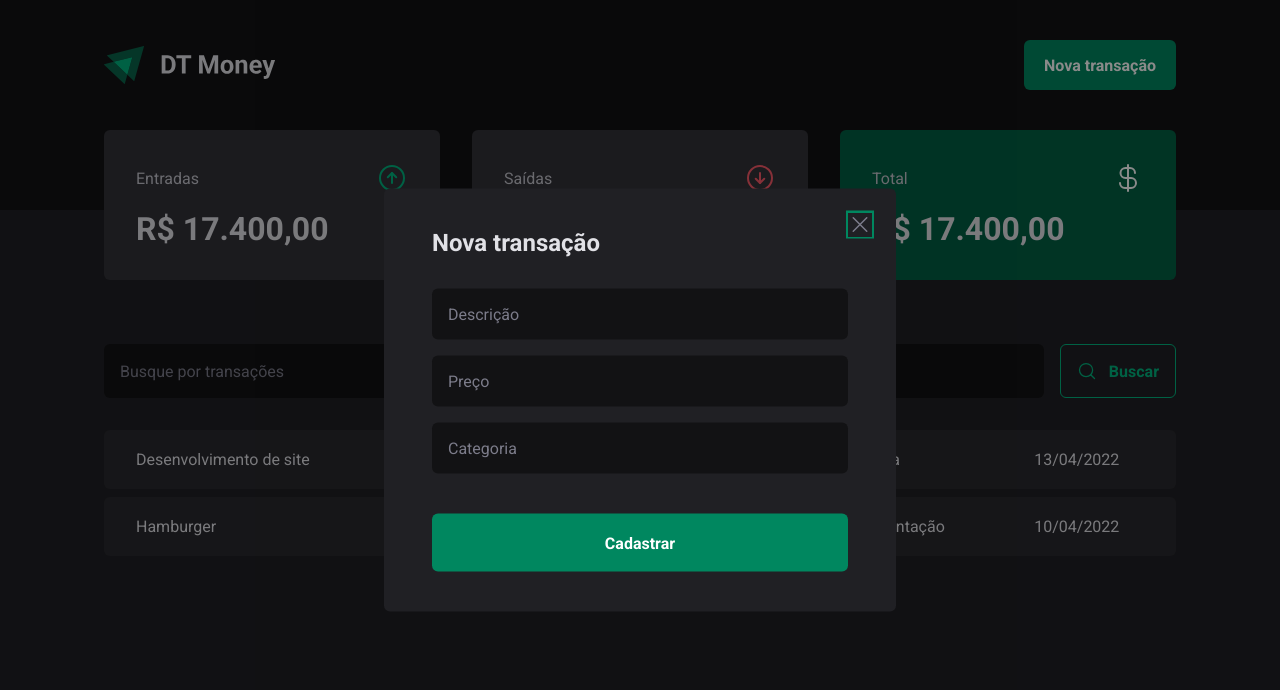
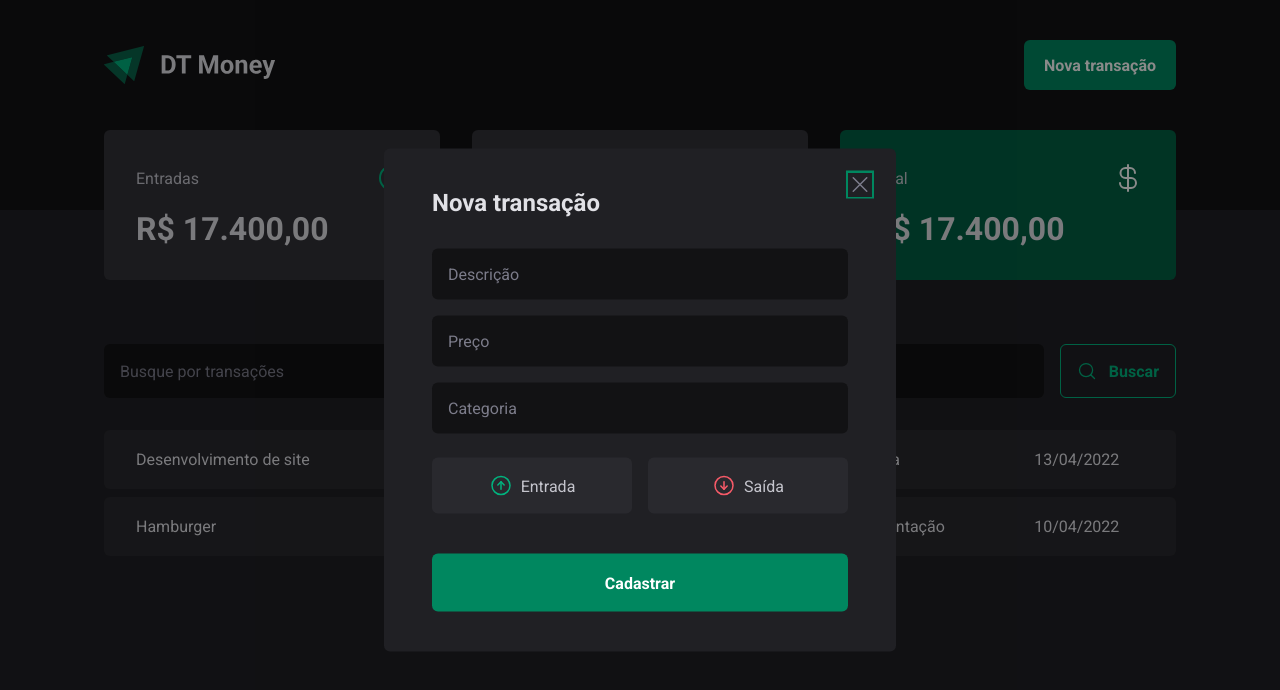
Before and after one commit to MyTruQs/ignite-dt-money, a React (Vite) app: page / in a window 1280 px wide. Both pictures are taken after a click on the button "Nova transação". Shown: the top 690 px of the page. Built offline with nearby package versions, Linux system fonts and the light colour scheme.

Commit message:
Estrutura visual - Botões de entrada e saída

```diff
--- a/src/components/NewTransactionModal/index.tsx
+++ b/src/components/NewTransactionModal/index.tsx
@@ -1,6 +1,6 @@
 import * as Dialog from "@radix-ui/react-dialog";
-import { CloseButton, Content, Overlay } from "./styles";
-import { X } from "phosphor-react";
+import { CloseButton, Content, Overlay, TransactionType, TransactionTypeButon } from "./styles";
+import { ArrowCircleDown, ArrowCircleUp, X } from "phosphor-react";
 
 export function NewTransactionModal() {
     return (
@@ -19,6 +19,18 @@ export function NewTransactionModal() {
                     <input type="number" placeholder="Preço" required />
                     <input type="text" placeholder="Categoria" required />
 
+                    <TransactionType>
+                        <TransactionTypeButon variant="income">
+                            <ArrowCircleUp size={24} />
+                            Entrada
+                        </TransactionTypeButon>
+
+                        <TransactionTypeButon variant="outcome">
+                            <ArrowCircleDown size={24} />
+                            Saída
+                        </TransactionTypeButon>
+                    </TransactionType>
+
                     <button type="submit">
                         Cadastrar
                     </button>
--- a/src/components/NewTransactionModal/styles.ts
+++ b/src/components/NewTransactionModal/styles.ts
@@ -68,3 +68,31 @@ export const CloseButton = styled(Dialog.Close)`
     cursor: pointer;
     color: ${props => props.theme["gray-500"]};
 `;
+
+export const TransactionType = styled.div`
+    display: grid;
+    grid-template-columns: repeat(2, 1fr);
+    gap: 1rem;
+    margin-top: 0.5rem;
+`;
+
+interface TransactionTypeButonProps {
+    variant: "income" | "outcome";
+}
+
+export const TransactionTypeButon = styled.button<TransactionTypeButonProps>`
+    background: ${props => props.theme["gray-700"]};
+    padding: 1rem;
+    display: flex;
+    align-items: center;
+    justify-content: center;
+    gap: 0.5rem;
+    border-radius: 6px;
+    cursor: pointer;
+    border: 0;
+    color: ${props => props.theme["gray-300"]};
+
+    svg {
+        color: ${props => props.variant === 'income' ? props.theme["green-300"] : props.theme["red-300"]};
+    }
+`;
```
